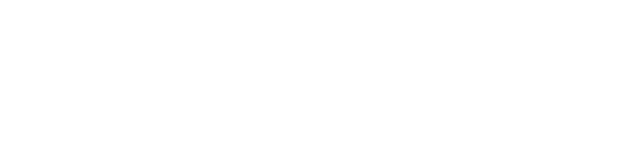
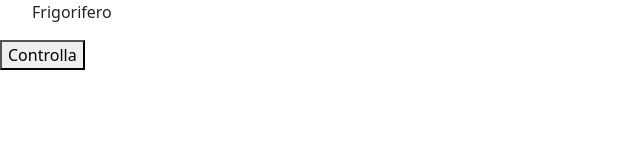
Before and after one commit to DavideGila/js-jsnacks-blocco-1, a plain HTML site: page array-lista/index.html in a window 1280 px wide. Shown: the whole page, without its empty margins (0-640 px from the left). Drawn offline with nearby package versions, Linux system fonts and the light colour scheme.

Commit message:
created a base for the exercise

```diff
--- a/array-lista/index.html
+++ b/array-lista/index.html
@@ -12,6 +12,12 @@
     <title>TuttiFrutti</title>
 </head>
 <body>
+    <div>
+        <ul id="fridge">Frigorifero</ul>
+    </div>
+
+    <button>Controlla</button>
+
 
     <script src="js/script.js"></script>
 </body>
```
